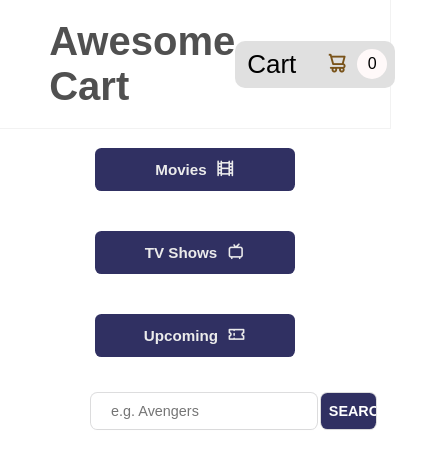
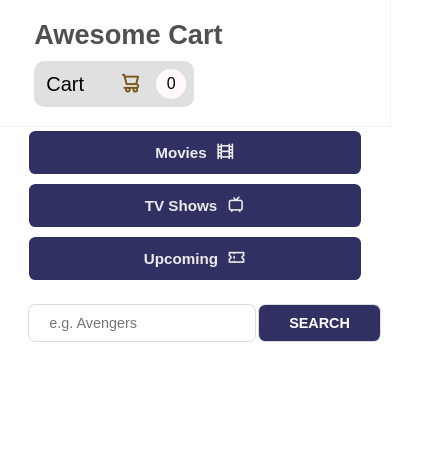
Before and after one commit to Chintan-Karki/shopping-cart, a React (Create React App) app: page / in a window 390 px wide. Shown: the top 468 px of the page, 425 px wide, since content can reach past the window. Built offline with nearby package versions, Linux system fonts and the light colour scheme; a web font is replaced by a local one.

Commit message:
tried adding responsiveness

```diff
--- a/src/components/Movies/Movie/Movie.css
+++ b/src/components/Movies/Movie/Movie.css
@@ -1,13 +1,3 @@
-/* .movie ==>>
-        movie--image,
-        movie__details
-            details__title
-            details__desc
-            details__price
-        movie__buttons
-            buttons__add
-*/
-
 .movie {
 	display: flex;
 	flex-direction: column;
@@ -19,9 +9,21 @@
 		rgba(27, 31, 35, 0.15) 0px 0px 0px 1px;
 	margin: 10px;
 	background-color: rgb(255, 255, 255);
-	transition: 0.2s;
-	/* flex-wrap: wrap; */
+	transition: 0.5s ease-in-out;
 }
+
+@media (max-width: 1034px) {
+	.movie {
+		width: 230px;
+	}
+}
+
+@media (max-width: 580px) {
+	.movie {
+		width: 530px;
+	}
+}
+
 
 .movie:hover {
 	transform: translateY(-0.2rem);
@@ -29,10 +31,8 @@
 }
 
 .movie__image {
-	/* height: 200px; */
 	display: flex;
 	height: 350px;
-	width: 100%;
 	object-fit: cover;
 	border-radius: 10px 10px 0px 0px;
 }
--- a/src/components/Movies/Movies.css
+++ b/src/components/Movies/Movies.css
@@ -1,7 +1,4 @@
 .movies:not(.movies-form) {
-	/* width: 1100px; */
-	/* margin: 0px auto; */
-	/* margin-top: 1rem; */
 	display: flex;
 	padding: 0 3.5rem 1.5rem;
 	align-items: center;
@@ -9,14 +6,22 @@
 	align-items: flex-start;
 	flex-wrap: wrap;
 	justify-content: center;
+	transition: 0.5s ease-in-out;
 }
 
+@media (max-width: 1034px) {
+	.movies:not(.movies-form) {
+		padding: 0 1rem 1.5rem;
+		transition: 0.5s ease-in-out;
+	}
+}
+
+
 .movies-form {
-	width: 82vw;
-	/* min-width: 500px; */
-	padding: 1rem 3.5rem ;
-	margin: 0px auto;
 
+	width: 85vw;
+	padding: 1rem 3.5rem;
+	margin: 20px auto 0px auto;
 	display: flex;
 	align-items: center;
 	margin-bottom: 1rem;
@@ -57,3 +62,20 @@
 .movies-form-submit:focus {
 	opacity: 0.95;
 }
+
+@media (max-width: 660px) {
+	.movies:not(.movies-form) {
+		padding: 0 1rem 1.5rem;
+		transition: 0.5s ease-in-out;
+	}
+	.movies-form {
+		padding: 0rem;
+		display: flex;
+		flex-direction: row;
+	}
+	.movies-form-submit {
+		width: 40%;
+		padding: 10px 30px;
+		/* margin-left: 1vw; */
+	}
+}
--- a/src/components/NavBar/NavBar.css
+++ b/src/components/NavBar/NavBar.css
@@ -8,14 +8,15 @@
 	padding: 1.2rem;
 	background: white;
 	position: sticky;
+	flex-wrap: wrap;
 	top: 0;
 	left: 0;
 	box-shadow: rgba(0, 0, 0, 0.05) 0px 0px 0px 1px;
 }
 
 .navbar__logo {
+	font-size: 2rem;
 	margin-left: 30px;
-	font-size: 40px;
 	font-weight: bold;
 	color: rgb(80, 80, 80);
 }
@@ -63,3 +64,17 @@
 	justify-content: center;
 	align-items: center;
 }
+
+@media (max-width: 500px) {
+	.navbar__logo {
+		font-size: 1.7rem;
+		margin-left: 15px;
+	}
+	.navbar__cart {
+		margin-top: 10px;
+		margin-left: 15px;
+	}
+	.cart__title {
+		font-size: 20px;
+	}
+}
--- a/src/components/NavBar/selectionBar/selectionBar.css
+++ b/src/components/NavBar/selectionBar/selectionBar.css
@@ -33,6 +33,15 @@ button {
 	margin: 20px 10px;
 }
 
+@media (max-width: 660px) {
+	.selectionBtn {
+		width: 85vw;
+		min-width: 200px;
+		margin: 5px 30px ;
+
+	}
+}
+
 button:hover {
 	background-color: var(--secondary-color);
 	color: white;
```
